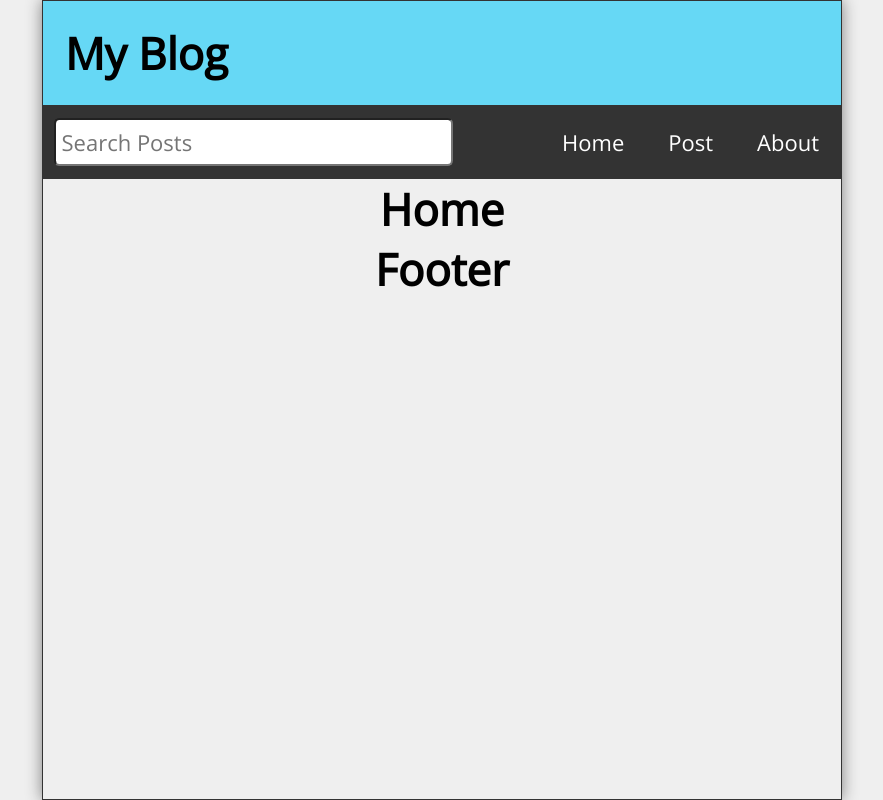
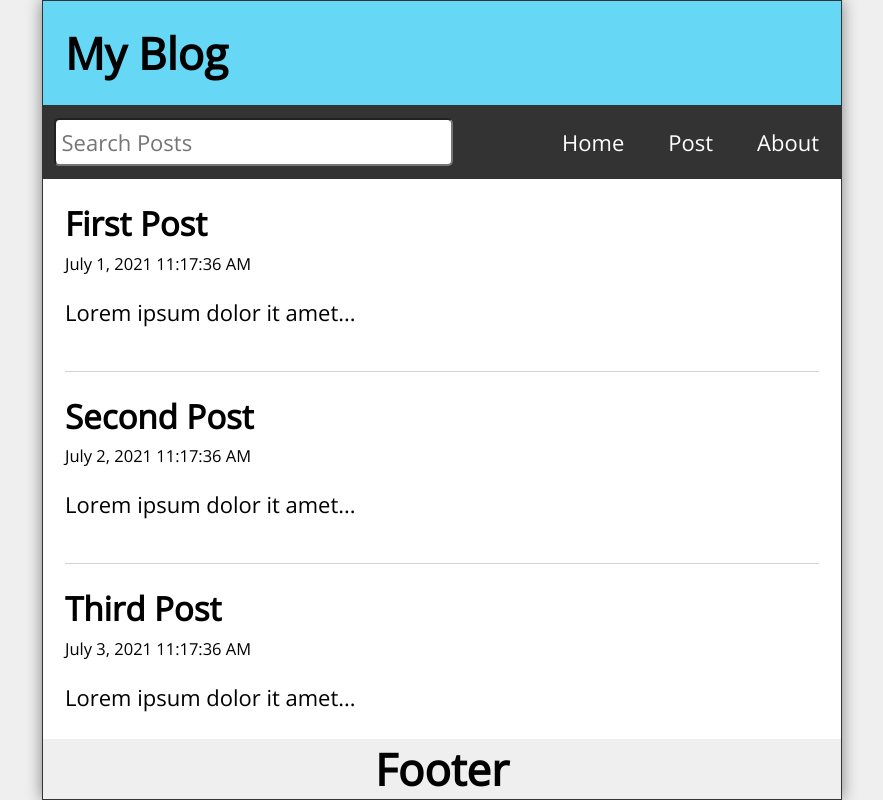
Before and after one commit to veronicaminciuna/my-blog, a React (Create React App) app: page / in a window 1280 px wide. Shown: the whole page, without its empty margins (198-1081 px from the left). Built offline with nearby package versions, Linux system fonts and the light colour scheme.

Commit message:
show individual posts

```diff
--- a/src/App.js
+++ b/src/App.js
@@ -32,13 +32,14 @@ function App() {
     },
   ])
   const [search, setSearch] = useState('');
+  const [searchResults, setSearchResults] = useState([]);
 
   return (
     <div className='App'>
       <Header title='My Blog'/>
-      <Nav/>
+      <Nav search={search} setSearch={setSearch}/>
       <Routes>
-        <Route exact path="/" element={<Home />} />
+        <Route exact path="/" element={<Home posts={posts} />} />
         <Route exact path="/post" element={<NewPost />} />
         <Route path="/post/:id" element={<PostPage />} />
         <Route path="/about" element={<About />} />
--- /dev/null
+++ b/src/Feed.js
@@ -0,0 +1,14 @@
+import React from 'react'
+import Post from './Post'
+
+const Feed = ({posts}) => {
+  return (
+      <>
+        {posts.map(post=>(
+            <Post key={post.id} post={post} />
+        ))}
+      </>
+  )
+}
+
+export default Feed
--- a/src/Home.js
+++ b/src/Home.js
@@ -1,9 +1,17 @@
 import React from 'react'
+import Feed from './Feed'
 
-const Home = () => {
+
+const Home = ({posts}) => {
   return (
-    <main>
-        <h1>Home</h1>
+    <main className='Home'>
+        {posts.length ? (
+            <Feed posts={posts}/>
+        ) : (
+            <p style={{marginTop: '2rem'}}>
+                No posts to display.
+            </p>
+        )}
     </main>
   )
 }
--- /dev/null
+++ b/src/Post.js
@@ -0,0 +1,20 @@
+import React from 'react'
+import {Link} from 'react-router-dom'
+
+const Post = ({post}) => {
+  return (
+    <article className='post'>
+       <Link to={`post/${post.id}`}>
+           <h2>{post.title}</h2>
+           <p className='postDate'>{post.datetime}</p>
+        </Link>
+        <p className='postBody'>{
+            (post.body).length <= 25
+               ? post.body
+               : `${(post.body).slice(0,25)}...`
+        }</p>
+    </article>
+  )
+}
+
+export default Post
```
